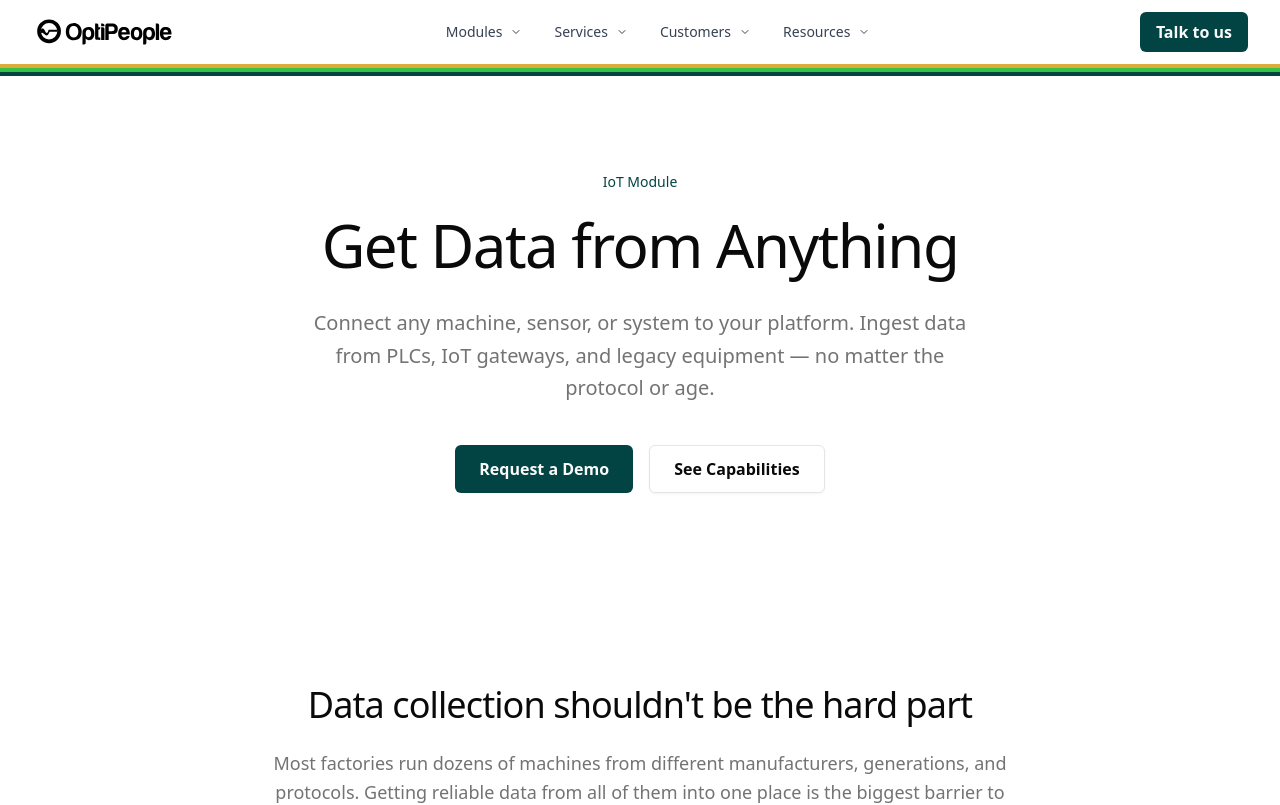
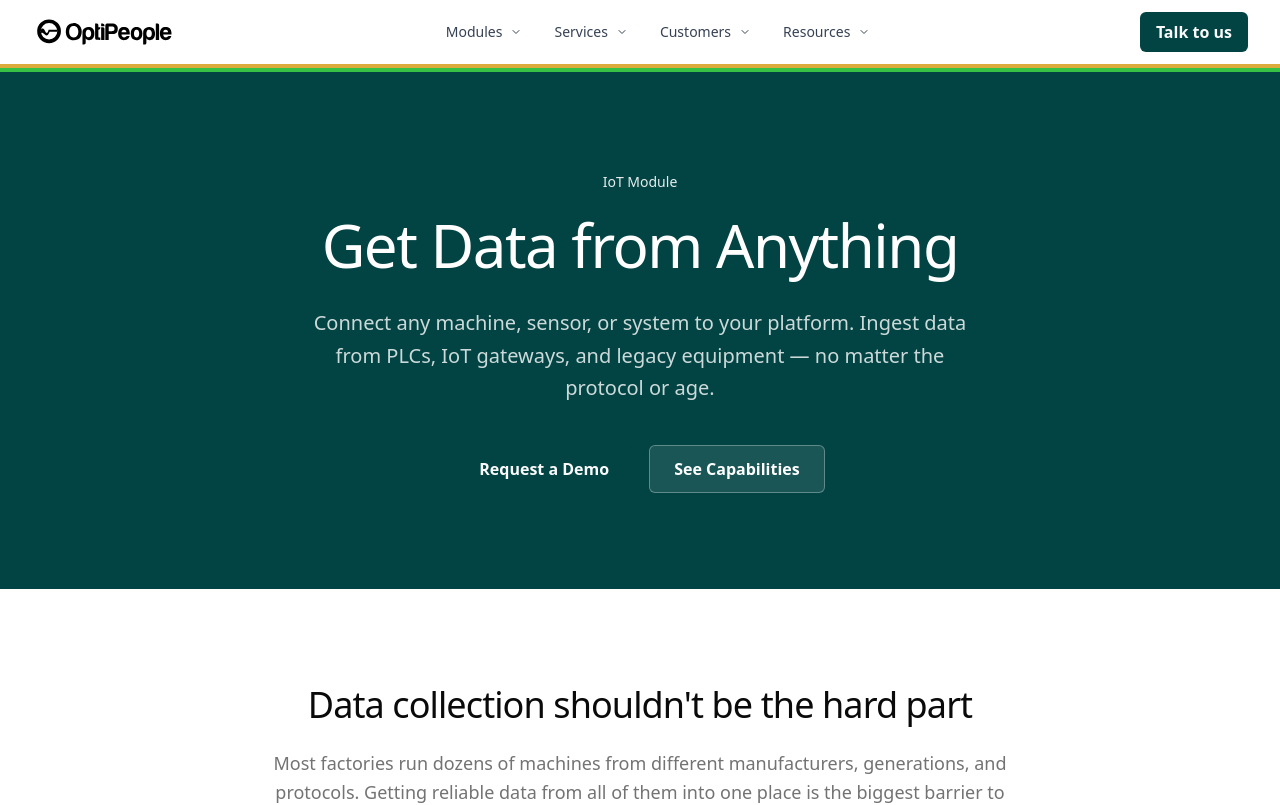
Before and after one commit to Optipeople/optipeople.website, a Next.js app: page /modules/iot in a window 1280 px wide. Shown: the top 805 px of the page. Built offline with nearby package versions, Linux system fonts and the light colour scheme.

Commit message:
Update IoT page and lockfile

```diff
--- a/app/modules/iot/page.tsx
+++ b/app/modules/iot/page.tsx
@@ -76,15 +76,15 @@ export default function IoTPage() {
   return (
     <main className="min-h-screen">
       {/* Hero */}
-      <section className="pt-16 sm:pt-24 pb-16 lg:pb-24 px-6 lg:px-8">
+      <section className="pt-16 sm:pt-24 pb-16 lg:pb-24 px-6 lg:px-8 bg-primary">
         <div className="mx-auto max-w-4xl text-center">
-          <p className="text-sm font-medium text-primary mb-4">
+          <p className="text-sm font-medium text-white/90 mb-4">
             IoT Module
           </p>
-          <h1 className="text-4xl sm:text-5xl lg:text-6xl tracking-tight font-light leading-tight">
+          <h1 className="text-4xl sm:text-5xl lg:text-6xl tracking-tight font-light leading-tight text-white">
             Get Data from Anything
           </h1>
-          <p className="mt-6 text-lg lg:text-xl text-muted-foreground leading-relaxed max-w-2xl mx-auto">
+          <p className="mt-6 text-lg lg:text-xl text-white/80 leading-relaxed max-w-2xl mx-auto">
             Connect any machine, sensor, or system to your platform. Ingest data
             from PLCs, IoT gateways, and legacy equipment — no matter the
             protocol or age.
@@ -93,7 +93,12 @@ export default function IoTPage() {
             <Button asChild size="lg">
               <Link href="/contact">Request a Demo</Link>
             </Button>
-            <Button asChild variant="outline" size="lg">
+            <Button
+              asChild
+              variant="outline"
+              size="lg"
+              className="bg-white/10 border-white/30 text-white shadow-none hover:bg-white/20 hover:text-white"
+            >
               <Link href="#capabilities">See Capabilities</Link>
             </Button>
           </div>
```
Also changed, not shown: 1 other file (tests, documents, lock files or other folders).
